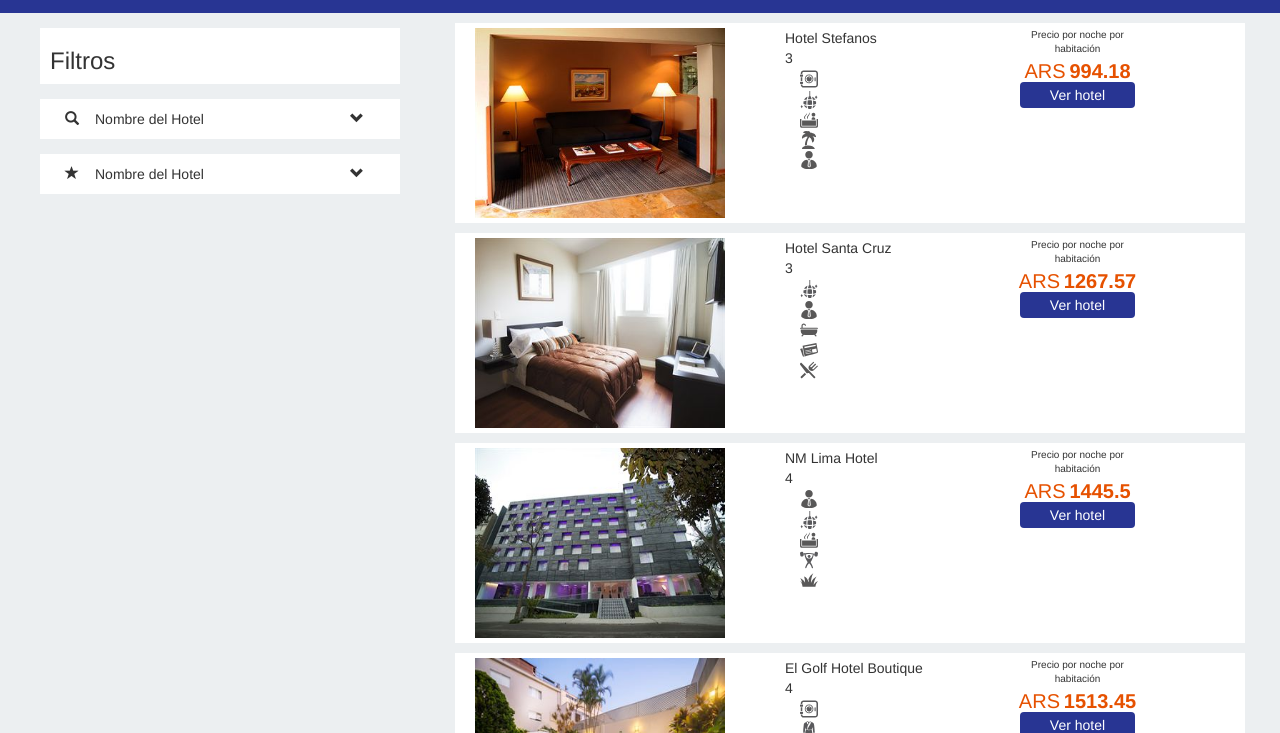
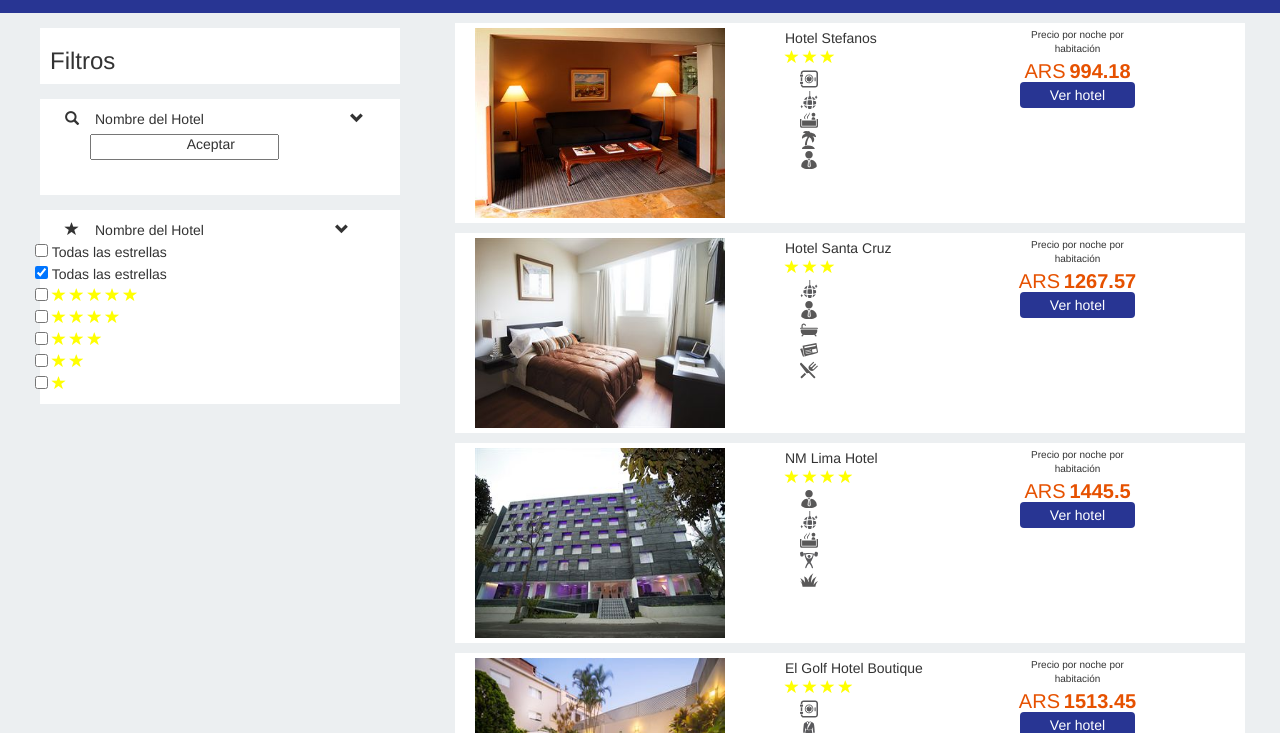
Before and after one commit to c4rlosc7/test-almundo, a plain HTML site: page frontend-angularjs/app/index.html in a window 1280 px wide. Shown: the part 67-800 px from the top of the page. Drawn offline with nearby package versions, Linux system fonts and the light colour scheme.

Commit message:
the view is done

```diff
--- a/frontend-angularjs/app/index.html
+++ b/frontend-angularjs/app/index.html
@@ -29,6 +29,14 @@
                     <div class="col-xs-1">
                         <span class="glyphicon glyphicon-chevron-down" aria-hidden="true"></span>
                     </div>
+                    <div class="row style-field padding-10">
+                        <div class="col-xs-4">
+                            <input type="text">
+                        </div>
+                        <div class="col-xs-4">
+                            <span>Aceptar</span>
+                        </div>
+                    </div>
                 </div>
                 <div class="row style-field padding-10">
                     <div class="col-xs-1">
@@ -38,8 +46,46 @@
                         <span>Nombre del Hotel</h3>
                     </div>
                     <span class="glyphicon glyphicon-chevron-up" ng-hide="true" aria-hidden="true"></span>
-                    <div class="col-xs-1">
+                    <div class="col-xs-">
                         <span class="glyphicon glyphicon-chevron-down" aria-hidden="true"></span>
+                    </div>
+                    <div class="row">
+                        <input type="checkbox">
+                        <span>Todas las estrellas</span>
+                    </div>
+                    <div class="row">
+                        <input type="checkbox" ng-checked="true">
+                        <span>Todas las estrellas</span>
+                    </div>
+                    <div class="row">
+                        <input type="checkbox">
+                        <span class="glyphicon glyphicon-star yellow" aria-hidden="true"></span>
+                        <span class="glyphicon glyphicon-star yellow" aria-hidden="true"></span>
+                        <span class="glyphicon glyphicon-star yellow" aria-hidden="true"></span>
+                        <span class="glyphicon glyphicon-star yellow" aria-hidden="true"></span>
+                        <span class="glyphicon glyphicon-star yellow" aria-hidden="true"></span>
+                    </div>
+                    <div class="row">
+                        <input type="checkbox">
+                        <span class="glyphicon glyphicon-star yellow" aria-hidden="true"></span>
+                        <span class="glyphicon glyphicon-star yellow" aria-hidden="true"></span>
+                        <span class="glyphicon glyphicon-star yellow" aria-hidden="true"></span>
+                        <span class="glyphicon glyphicon-star yellow" aria-hidden="true"></span>
+                    </div>
+                    <div class="row">
+                        <input type="checkbox">
+                        <span class="glyphicon glyphicon-star yellow" aria-hidden="true"></span>
+                        <span class="glyphicon glyphicon-star yellow" aria-hidden="true"></span>
+                        <span class="glyphicon glyphicon-star yellow" aria-hidden="true"></span>
+                    </div>
+                    <div class="row">
+                        <input type="checkbox">
+                        <span class="glyphicon glyphicon-star yellow" aria-hidden="true"></span>
+                        <span class="glyphicon glyphicon-star yellow" aria-hidden="true"></span>
+                    </div>
+                    <div class="row">
+                        <input type="checkbox">
+                        <span class="glyphicon glyphicon-star yellow" aria-hidden="true"></span>
                     </div>
                 </div>
             </div>
@@ -50,7 +96,38 @@
                     </div>
                     <div class="col-xs-3">
                         <div class="row">{{hotel.name}}</div>
-                        <div class="row">{{hotel.stars}}</div>
+                        <div class="row">
+                            <!--stars 1-->
+                            <div ng-show="{{hotel.stars == 1}}">
+                                <span class="glyphicon glyphicon-star yellow" aria-hidden="true"></span>
+                            </div>
+                            <!--stars 2-->
+                            <div ng-show="{{hotel.stars == 2}}">
+                                <span class="glyphicon glyphicon-star yellow" aria-hidden="true"></span>
+                                <span class="glyphicon glyphicon-star yellow" aria-hidden="true"></span>
+                            </div>
+                            <!--stars 3-->
+                            <div ng-show="{{hotel.stars == 3}}">
+                                <span class="glyphicon glyphicon-star yellow" aria-hidden="true"></span>
+                                <span class="glyphicon glyphicon-star yellow" aria-hidden="true"></span>
+                                <span class="glyphicon glyphicon-star yellow" aria-hidden="true"></span>
+                            </div>
+                            <!--stars 4-->
+                            <div ng-show="{{hotel.stars == 4}}">
+                                <span class="glyphicon glyphicon-star yellow" aria-hidden="true"></span>
+                                <span class="glyphicon glyphicon-star yellow" aria-hidden="true"></span>
+                                <span class="glyphicon glyphicon-star yellow" aria-hidden="true"></span>
+                                <span class="glyphicon glyphicon-star yellow" aria-hidden="true"></span>
+                            </div>
+                            <!--stars 5-->
+                            <div ng-show="{{hotel.stars == 5}}">
+                                <span class="glyphicon glyphicon-star yellow" aria-hidden="true"></span>
+                                <span class="glyphicon glyphicon-star yellow" aria-hidden="true"></span>
+                                <span class="glyphicon glyphicon-star yellow" aria-hidden="true"></span>
+                                <span class="glyphicon glyphicon-star yellow" aria-hidden="true"></span>
+                                <span class="glyphicon glyphicon-star yellow" aria-hidden="true"></span>
+                            </div>
+                        </div>
                         <div class="row" ng-repeat="icon in hotel.amenities">
                             <div class="col-xs-1">
                                 <img src="{{icon}}" class="icon" alt="">
--- a/frontend-angularjs/app/style.css
+++ b/frontend-angularjs/app/style.css
@@ -52,3 +52,7 @@
     padding: 0 30px;
     font-size: 10px;
 }
+
+.yellow{
+    color: yellow;
+}
```
